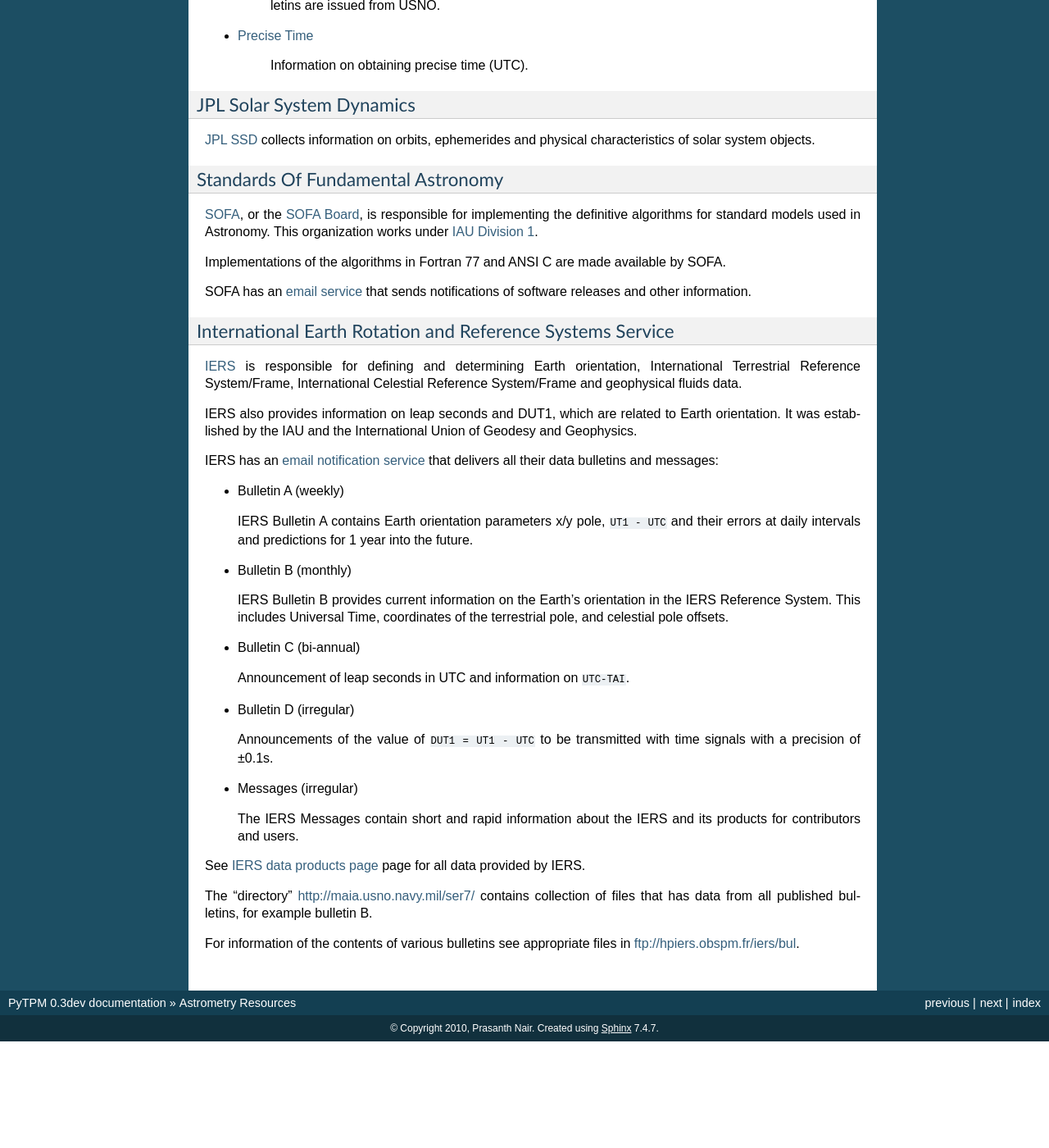
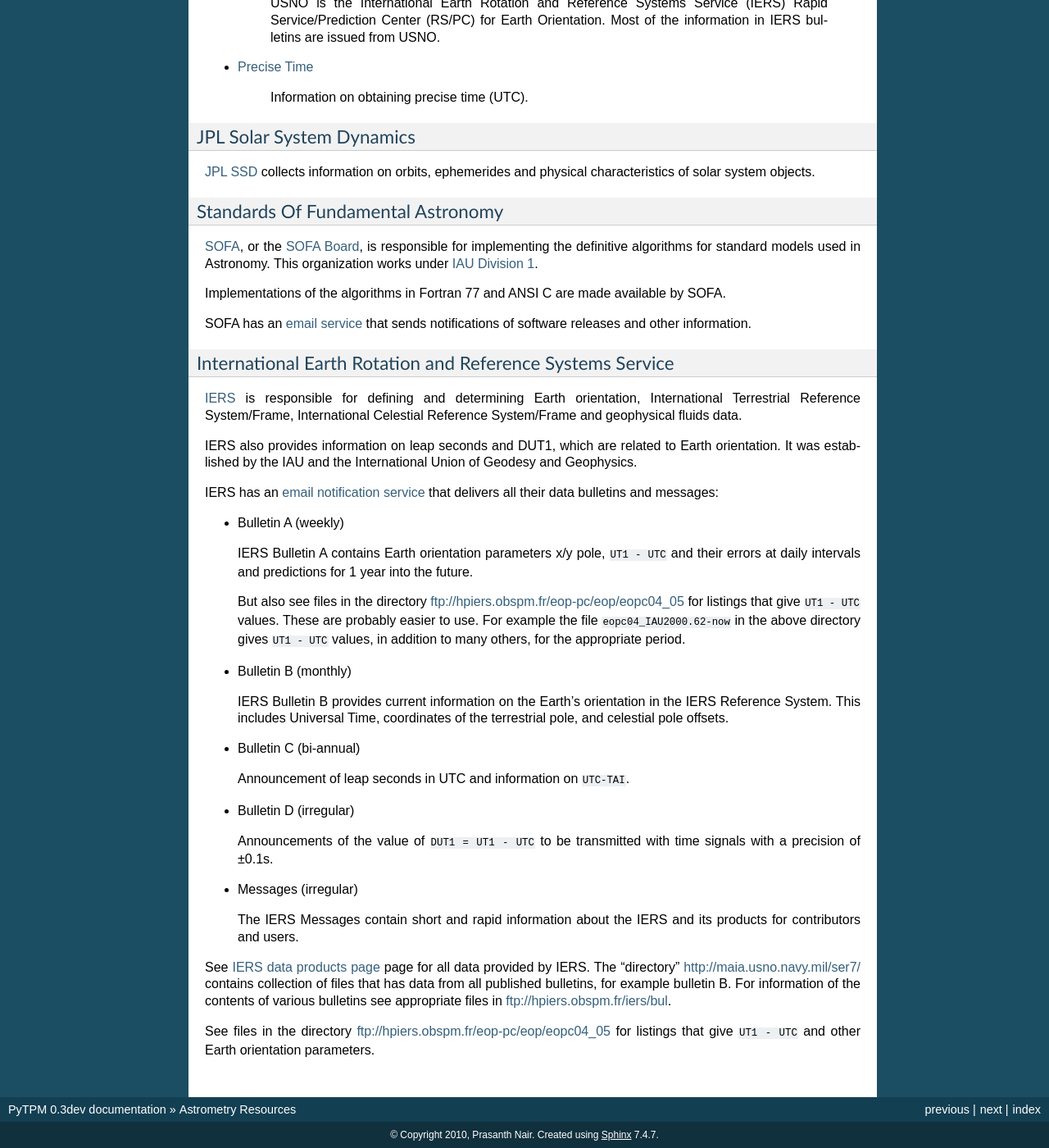
Before and after one commit to phn/pytpm, a Sphinx documentation site: the page built from doc/astrometry.rst, in a window 1280 px wide and 1400 px high, scrolled down 3761 px. Shown: the whole window at 82% size. Built offline with Sphinx 7.4.7, drawn with Linux system fonts in a browser that asks for light colours; formulas are drawn with MathJax 3; before the commit the page ends 5031 px from its top, so only the background shows below that; some of the changed text lies outside the part shown.

Commit message:
More material in astrometry.rst.

```diff
--- a/doc/astrometry.rst
+++ b/doc/astrometry.rst
@@ -37,6 +37,7 @@
 maintains a large repository of information on astronomical phenomena
 and astrometric data.
 
+
 Time scales and calendars
 =========================
 
@@ -48,6 +49,9 @@
 Information on ``TAI - UTC`` is also maintaiend in the file
 ftp://maia.usno.navy.mil/ser7/tai-utc.dat, which lists ``TAI - UTC``
 values beginning from 1961 Jan. 1.
+
+See files in the directory ftp://hpiers.obspm.fr/eop-pc/eop/eopc04_05
+for listings that give ``UT1 - UTC`` values.
 
 Earth data
 ==========
@@ -321,6 +325,14 @@
   ``UT1 - UTC`` and their errors at daily intervals and predictions
   for 1 year into the future.
 
+  But also see files in the directory
+  ftp://hpiers.obspm.fr/eop-pc/eop/eopc04_05 for listings that give
+  ``UT1 - UTC`` values. These are probably easier to use. For example
+  the file ``eopc04_IAU2000.62-now`` in the above directory gives
+  ``UT1 - UTC`` values, in addition to many others, for the
+  appropriate period.
+
+
 + Bulletin B (monthly)
 
   IERS Bulletin B provides current information on the Earth's
@@ -344,11 +356,12 @@
 
 See `IERS data products page
 <http://www.iers.org/IERS/EN/DataProducts/data.html>`_ page for all
-data provided by IERS.
+data provided by IERS. The "directory" http://maia.usno.navy.mil/ser7/
+contains collection of files that has data from all published
+bulletins, for example bulletin B. For information of the contents of
+various bulletins see appropriate files in
+ftp://hpiers.obspm.fr/iers/bul.
 
-The "directory" http://maia.usno.navy.mil/ser7/ contains collection of
-files that has data from all published bulletins, for example
-bulletin B.
-
-For information of the contents of various bulletins see appropriate
-files in ftp://hpiers.obspm.fr/iers/bul.
+See files in the directory ftp://hpiers.obspm.fr/eop-pc/eop/eopc04_05
+for listings that give ``UT1 - UTC`` and other Earth orientation
+parameters.
```
